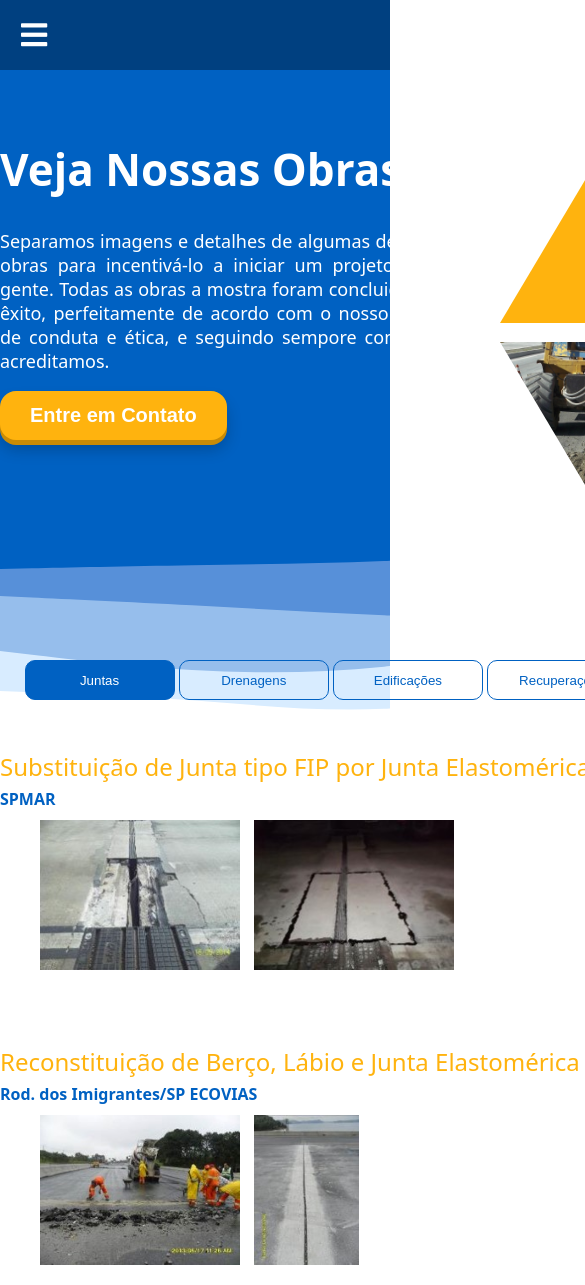
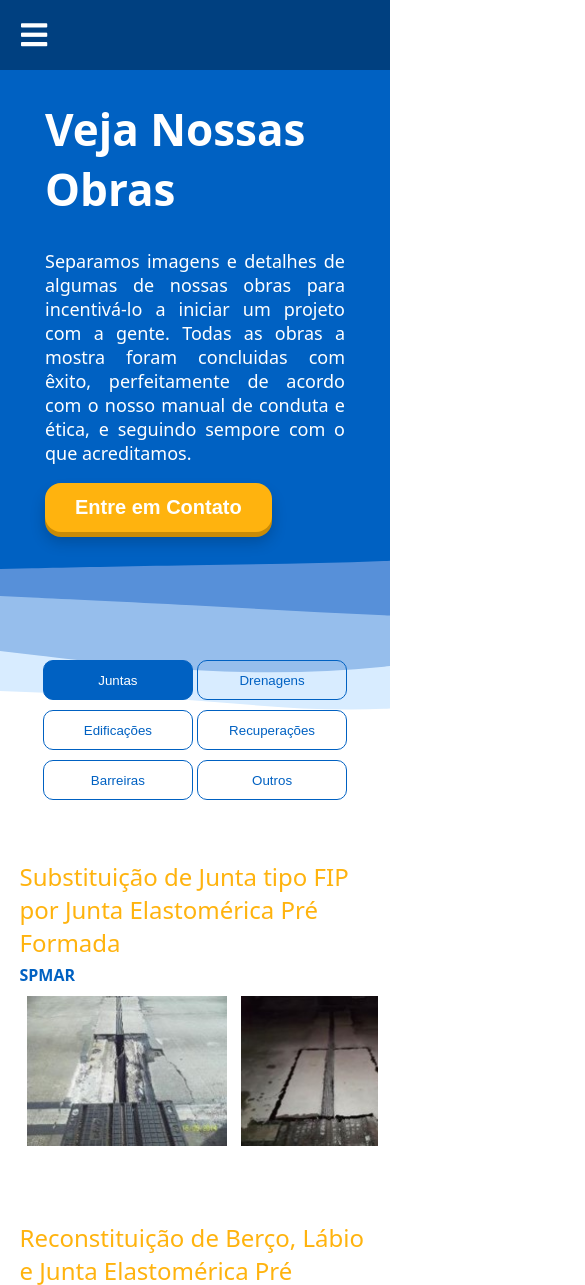
Before and after one commit to DanielRosell06/Site-Atual-Soli-es, a plain HTML site: page obras.html in a window 390 px wide. Shown: the top 1285 px of the page, 585 px wide, since content can reach past the window. Drawn offline with Linux system fonts and the light colour scheme.

Commit message:
Adicionando responsividade na página de Obras

```diff
--- a/styles/obras-style.css
+++ b/styles/obras-style.css
@@ -144,6 +144,38 @@ p{
     background-color:#c98b06; /* Cor do botão */
     box-shadow: 0px 3px 0px #a16f03, 0px 7px 10px rgba(0, 0, 0, 0.2); /* Sombra menor durante o clique */
 }
+@media(max-width:1137px){
+    .hero-images{
+        display: none;
+    }
+
+    .hero-content{
+        width: 500px;
+    }
+}
+
+@media(max-width:500px){
+    .hero-content{
+        width: auto;
+    }
+    .hero-texts{
+        margin-left: auto;
+        margin-right: auto;
+        margin-top: 0px;
+        width:300px;
+    }
+
+    .hero-content h1{
+        font-size: 44px;
+        width:300px;
+    }
+
+    .hero-content p{
+        font-size: 18px;
+        width: 300px;
+    }
+}
+
 
 
 
@@ -190,6 +222,16 @@ p{
     background-color: #ffb30e;
 }
 
+/* Responsividade */
+@media (max-width:1000px){
+   .menu-selecao-content{
+        width: 90%;
+   }
+
+   .btn-selecao-obras{
+    margin-bottom: 10px;
+   }
+}
 
 
 
@@ -203,10 +245,6 @@ p{
 
 .secao-obras.ativo{
     display: block;
-}
-
-.secao-obras{
-    width: 100%;
 }
 
 .obra{
@@ -232,6 +270,8 @@ p{
 
 .obras-imagens{
     margin-left: 40px;
+    white-space: nowrap;
+    overflow-x: auto;
 }
 
 .obras-imagens img{
@@ -239,3 +279,21 @@ p{
     max-width: 200px;
     margin-right: 10px;
 }
+
+/* Responsividade */
+@media(max-width:1000px){
+    .obras-imagens{
+        width: 100%;
+        margin-left: 2%;
+    }
+
+    .obra{
+        width: 100%;
+    }
+
+    .secao-obras{
+        width: 90%;
+        margin-left: auto;
+        margin-right: auto;
+    }
+}
--- a/styles/servicos.css
+++ b/styles/servicos.css
@@ -382,6 +382,7 @@ p{
     text-align: justify;
 }
 
+/* Responsividade */
 @media (max-width:1000px){
     .sustentabilidade-container p{
         width: 90%;
```
